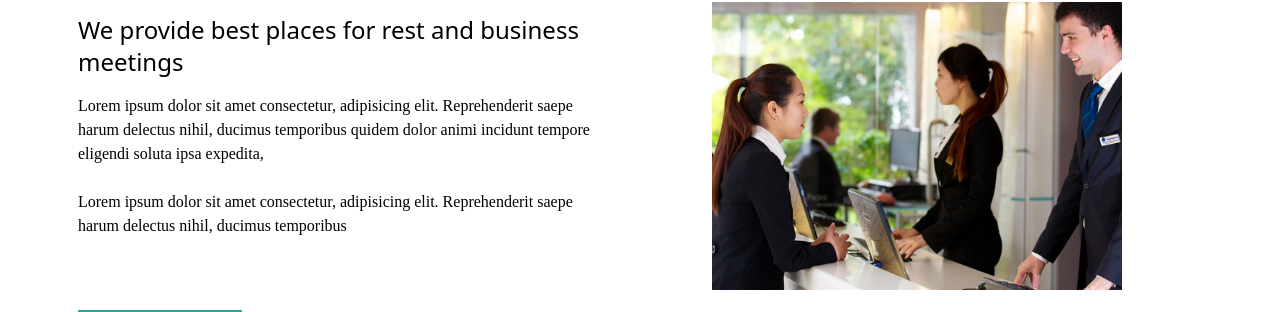
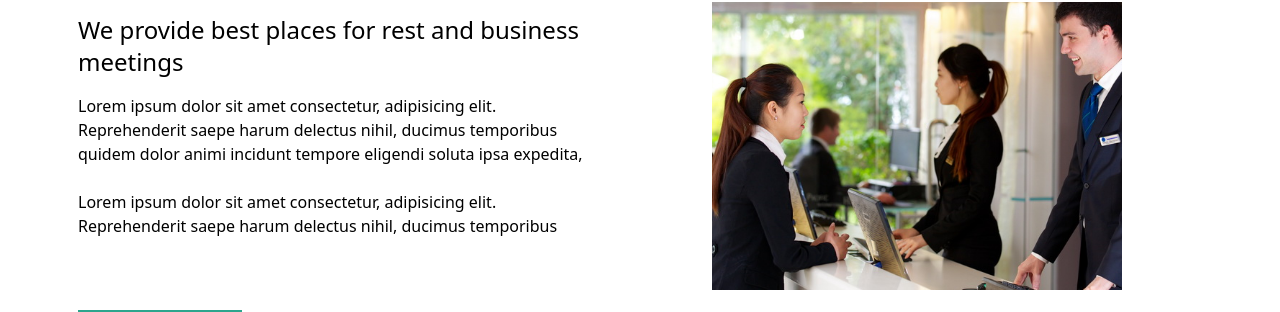
Before and after one commit to abdulwahabfuseini/Rest-Assured, a React (Create React App) app: page /about-us in a window 1280 px wide. Shown: the part 298-610 px from the top of the page. Built offline with nearby package versions, Linux system fonts and the light colour scheme; the HTML template or start-up script is replaced by a standard one; a web font is replaced by a local one; what @shrutibalasa/tailwind-grid-auto-fit would draw is missing.

Commit message:
Second Commit

```diff
--- a/package.json
+++ b/package.json
@@ -1,6 +1,6 @@
 {
   "homepage": "https://abdulwahabfuseini.github.io/Rest-Assured",
-  "name": "Rest-Assured",
+  "name": "rest-assured",
   "version": "0.1.0",
   "private": true,
   "dependencies": {
--- a/src/index.css
+++ b/src/index.css
@@ -8,6 +8,3 @@
 header {
   font-family: "Courgette";
 }
-p{
-font-family: cursive;
-}
```
